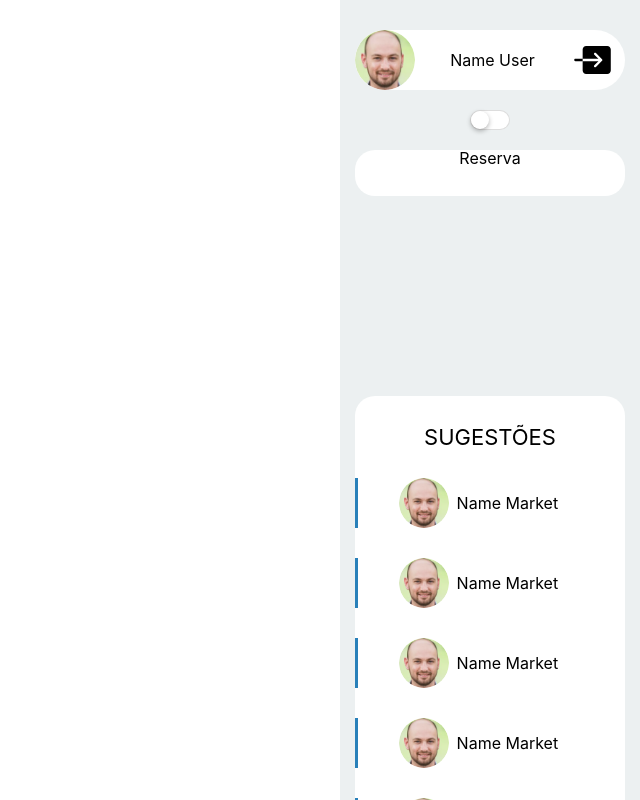
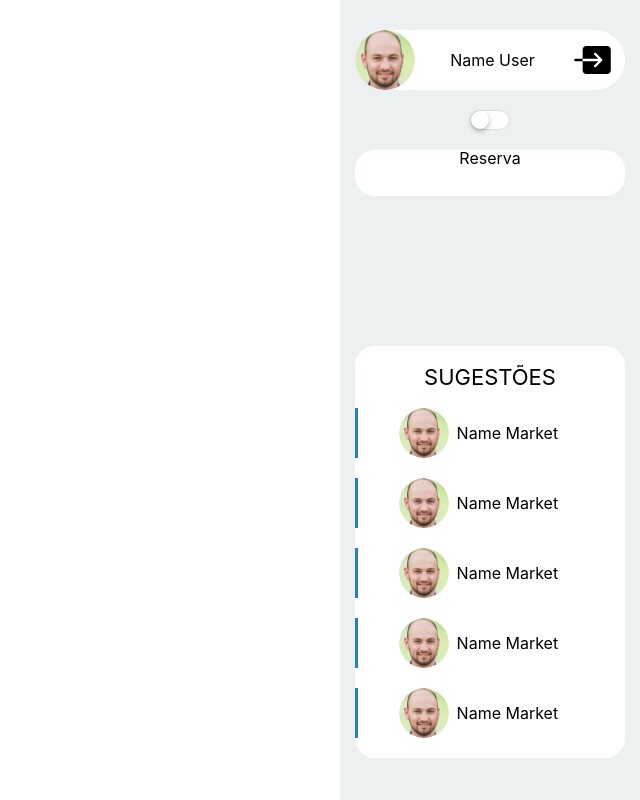
Before and after one commit to Place-UP/PlaceUP-FrontEnd, a React (Create React App) app: page /MenuPrincipal in a window 1280 px wide. Shown: the whole page, without its empty margins (640-1280 px from the left). Built offline with nearby package versions, Linux system fonts and the light colour scheme; a web font is replaced by a local one.

Commit message:
arrumando menu

```diff
--- a/src/Components/MenuPrincipal/styles.js
+++ b/src/Components/MenuPrincipal/styles.js
@@ -108,20 +108,20 @@ padding-bottom: 30px;
 
 export const Sugestoes = styled.div`
   width: 90%;
-  margin: 200px 0px 0px 5%;
+  margin: 150px 0px 0px 5%;
   text-align: center;
   background-color: white;
   border-radius: 20px;
-  padding-bottom: 30px;
+  padding-bottom: 20px;
 
   h1{
   font-size: 22px;
-  padding-top: 30px;
+  padding-top: 20px;
   }
 `
 
 export const ProfileSugestao = styled.div`
-  margin-top: 30px;
+  margin-top: 20px;
   width: 100%;
   background color: #202020;
   display: flex;
```
